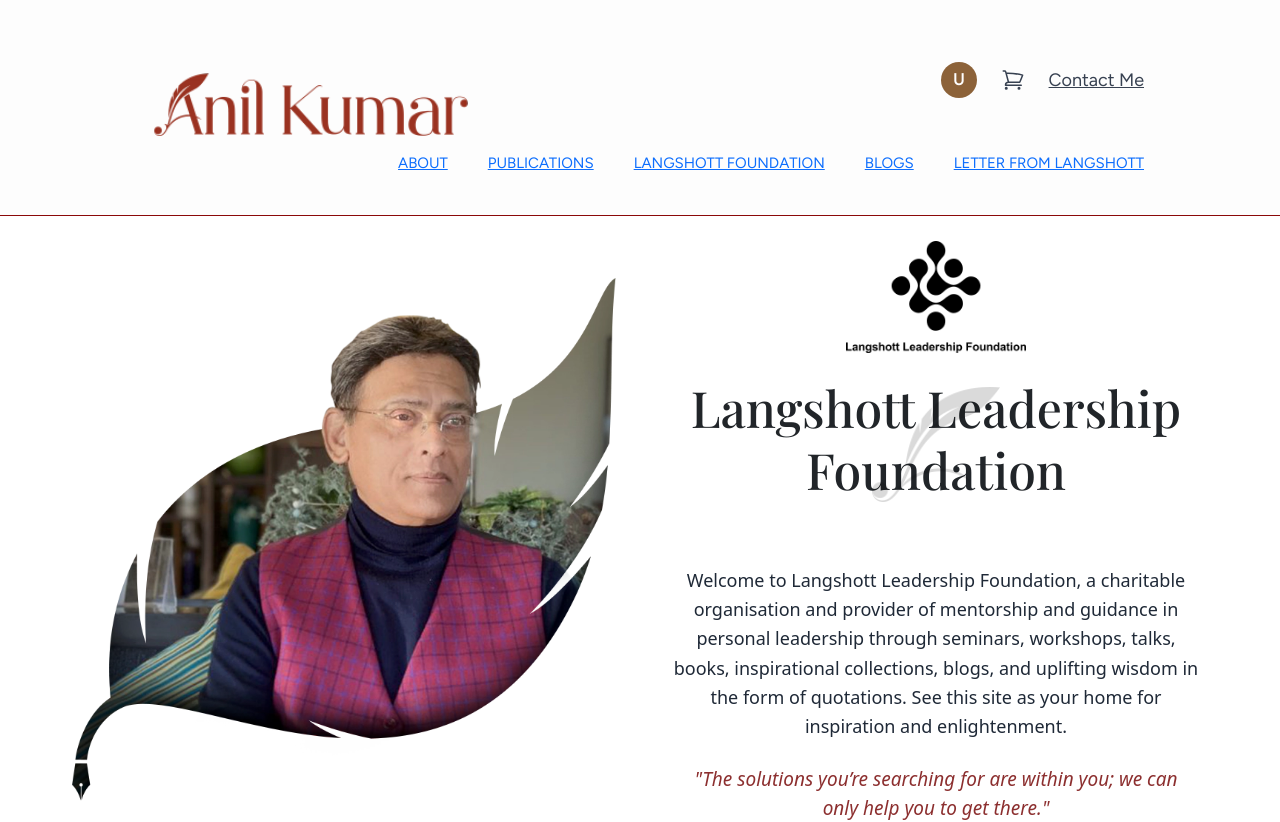
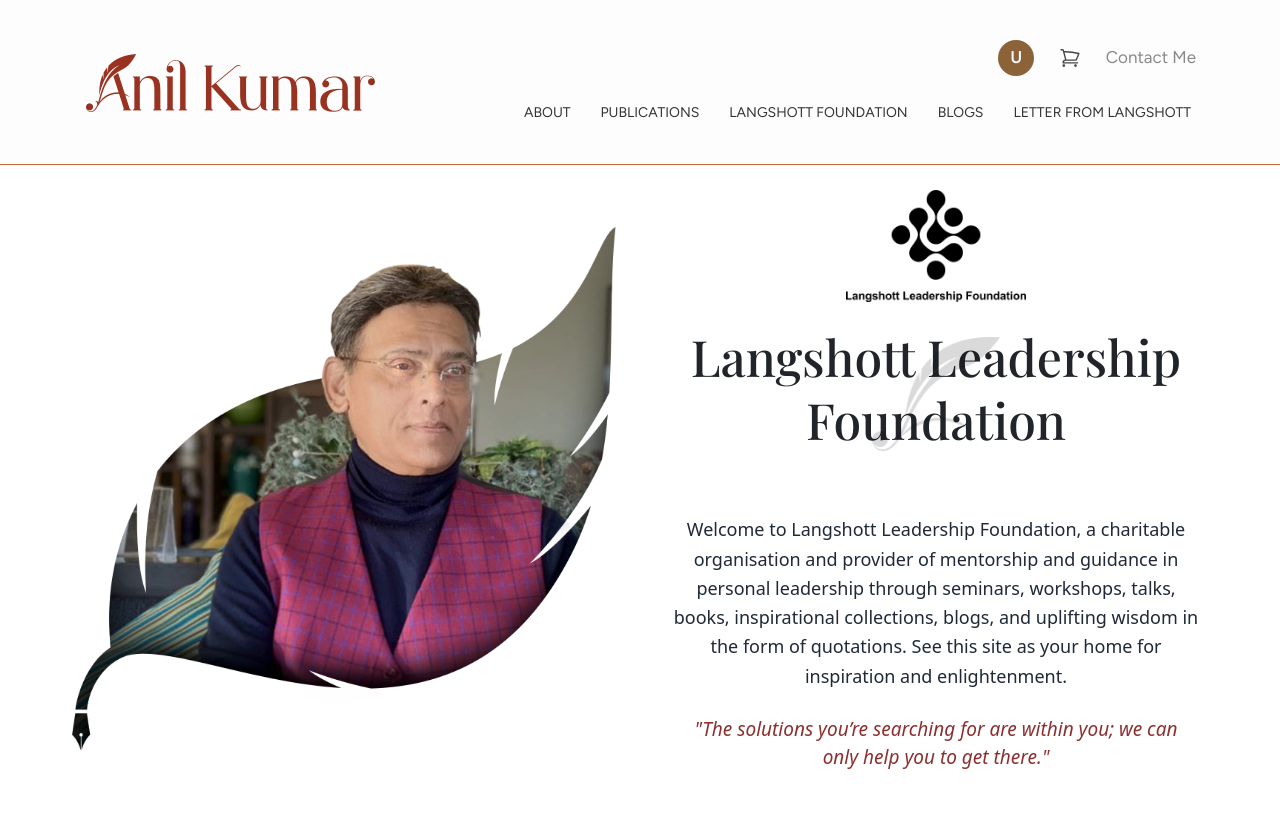
Before and after one commit to vidyatestumesh-sudo/Book_store, a React (Vite) app in the folder frontend/: page / in a window 1280 px wide. Shown: the top 822 px of the page. Built offline with nearby package versions, Linux system fonts and the light colour scheme; no server answers; sample sign-in values are in the browser's storage.

Commit message:
header section

```diff
--- /dev/null
+++ b/frontend/src/components/Navbar.css
@@ -0,0 +1,243 @@
+@font-face {
+  font-family: "Figtree-Light";
+  src: url("../assets/fonts/Figtree-Light.ttf") format("truetype");
+  font-weight: 300;
+  font-style: normal;
+}
+
+@font-face {
+  font-family: "Figtree-Regular";
+  src: url("../assets/fonts/Figtree-Regular.ttf") format("truetype");
+  font-weight: 400;
+  font-style: normal;
+}
+
+/* Navbar container */
+.navbar-header {
+  background: #fdfdfd;
+  border-bottom: 1px solid #c86836;
+  padding: 40px 0px;
+  font-family: "Figtree-Regular";
+}
+
+.navbar-container {
+  width: 90% !important;
+  padding: 0px 20px !important;
+}
+
+/* Logo */
+.navbar-logo img {
+  width: auto;
+}
+
+/* Icons container */
+.navbar-icons {
+  display: flex;
+  justify-content: flex-end;
+  align-items: center;
+  gap: 25px;
+  position: relative;
+}
+
+/* User avatar */
+.user-avatar {
+  width: 36px;
+  height: 36px;
+  border-radius: 50%;
+  background: #8c6239;
+  color: #fff;
+  border: none;
+  font-weight: 600;
+  text-transform: uppercase;
+  display: flex;
+  align-items: center;
+  justify-content: center;
+  cursor: pointer;
+}
+
+/* Dropdown */
+.user-dropdown {
+  position: relative;
+}
+
+.dropdown-menu {
+  position: absolute;
+  right: 0;
+  top: 45px;
+  width: 160px;
+  background: #fff;
+  border: 1px solid #ccc;
+  border-radius: 8px;
+  box-shadow: 0px 4px 8px rgba(0, 0, 0, 0.1);
+  z-index: 1000;
+  padding: 5px 0;
+}
+
+.dropdown-menu a,
+.dropdown-menu button {
+  display: block;
+  width: 100%;
+  padding: 8px 12px;
+  font-size: 14px;
+  color: #444;
+  text-align: left;
+  border: none;
+  background: transparent;
+  cursor: pointer;
+}
+
+.dropdown-menu a:hover,
+.dropdown-menu button:hover {
+  background: #f2f2f2;
+}
+
+/* Icons */
+.icon {
+  font-size: 22px;
+  color: #444;
+  transition: color 0.3s;
+}
+
+.icon:hover {
+  color: #8c6239;
+}
+
+/* Cart */
+.cart-link {
+  position: relative;
+}
+
+.cart-badge {
+  position: absolute;
+  top: -6px;
+  right: -10px;
+  background: #8c2f2f;
+  color: #fff;
+  font-size: 11px;
+  border-radius: 50%;
+  width: 18px;
+  height: 18px;
+  display: flex;
+  justify-content: center;
+  align-items: center;
+}
+
+/* Contact */
+.contact-link {
+  font-size: 17px;
+  color: #898989;
+  transition: color 0.3s;
+  text-decoration: none;
+  font-family: "Figtree-Regular";
+}
+
+.contact-link:hover {
+  color: #8c6239;
+}
+
+/* Menu */
+.navbar-menu {
+  display: flex;
+  justify-content: flex-end;
+  list-style: none;
+  gap: 20px;
+  padding: 0;
+}
+
+.navbar-menu li a {
+  position: relative;
+  text-decoration: none;
+  font-size: 16px;
+  color: #333;
+  padding: 6px 10px;
+  transition: color 0.3s ease;
+}
+
+.navbar-menu li a::after {
+  content: "";
+  position: absolute;
+  left: 50%;
+  bottom: 0;
+  transform: translateX(-50%) scaleX(0);
+  transform-origin: center;
+  width: 100%;
+  height: 2px;
+  background-color: #c86836;
+  transition: transform 0.4s ease;
+}
+
+.navbar-menu li a:hover {
+  color: #c86836;
+}
+
+.navbar-menu li a:hover::after {
+  transform: translateX(-50%) scaleX(1);
+}
+
+/* Hide hamburger on desktop */
+.hamburger-wrapper {
+  display: none;
+  margin-top: 10px;
+}
+
+.hamburger-btn {
+  background: none;
+  border: none;
+  cursor: pointer;
+}
+
+.hamburger-icon {
+  font-size: 28px;
+ color: #973021;
+}
+
+@media (max-width: 1366px) {
+  .navbar-menu li a {
+    font-size: 14px;
+    padding: 2px 5px;
+  }
+}
+
+@media (max-width: 1200px) {
+  .navbar-menu li a {
+    font-size: 12px;
+  }
+  .navbar-menu {
+    gap: 10px;
+  }
+}
+
+@media (max-width: 991px) {
+  .navbar-header {
+    padding: 20px 0px;
+  }
+  .navbar-icons {
+    gap: 15px;
+  }
+  .navbar-menu {
+    display: none;
+    flex-direction: column;
+    gap: 15px;
+    text-align: center;
+    padding: 15px 0;
+  }
+
+  .menu-open .navbar-menu {
+    display: flex;
+  }
+
+  .hamburger-wrapper {
+    display: flex;
+    justify-content: flex-end;
+  }
+}
+
+@media (max-width: 575px) {
+  .navbar-container {
+    width: 100% !important;
+    padding: 0px 20px !important;
+  }
+  .navbar-icons {
+    gap: 8px;
+  }
+}
--- a/frontend/src/components/Navbar.jsx
+++ b/frontend/src/components/Navbar.jsx
@@ -1,14 +1,17 @@
 import { Link } from "react-router-dom";
 import { HiOutlineShoppingCart } from "react-icons/hi2";
 import { HiOutlineUser } from "react-icons/hi";
+import { HiOutlineMenu, HiOutlineX } from "react-icons/hi";
 import { useSelector } from "react-redux";
 import { useAuth } from "../context/AuthContext";
 import { useState } from "react";
+import "./Navbar.css";
 
 const Navbar = () => {
   const cartItems = useSelector((state) => state.cart.cartItems);
   const { currentUser, logout } = useAuth();
   const [isDropdownOpen, setIsDropdownOpen] = useState(false);
+  const [menuOpen, setMenuOpen] = useState(false);
 
   const handleLogOut = () => {
     logout();
@@ -16,127 +19,108 @@
   };
 
   return (
-    <header className="bg-[#fdfdfd] font-figtree border-b border-[rgba(139,9,9,1)]">
-      <nav className="max-w-screen-3xl mx-auto px-4 py-4">
-        {/* Top Row: Logo + Right Icons */}
-        <div className="flex items-center justify-between">
-          <div className="flex items-center justify-between">
-            {/* Left: Logo text */}
-            <Link to="/">
-              {/* Logo */}
-              <div className="mb-0 ml-32 mt-5">
-                <img
-                  src="/ak-logo.webp"
-                  alt="Langshott Leadership Foundation"
-                  className="h-12 md:h-16"
-                />
-              </div>
+    <header className="navbar-header">
+      <nav className="container-fluid navbar-container">
+        <div className="row align-items-center">
+          <div className="col-lg-4 col-md-4 col-sm-4 col-5">
+            <Link to="/" className="navbar-logo">
+              <img src="/ak-logo.webp" alt="Anil Kumar Logo" />
             </Link>
           </div>
 
-          {/* Right: Icons */}
-          <div className="flex items-center space-x-6 mr-28 relative">
-            {/* Login / User */}
+          {/* Right Section */}
+          <div className="col-lg-8 col-md-8 col-sm-8 col-7">
+            <div className="navbar-icons mb-2">
+              {/* User / Login */}
               {currentUser ? (
-              <div className="relative">
+                <div className="user-dropdown">
                   <button
                     onClick={() => setIsDropdownOpen(!isDropdownOpen)}
-                  className="w-9 h-9 flex items-center justify-center bg-[#8c6239] text-white rounded-full font-semibold uppercase"
-                >
-                  {currentUser.name?.charAt(0) || currentUser.email?.charAt(0)}
+                    className="user-avatar">
+                    {currentUser.name?.charAt(0) ||
+                      currentUser.email?.charAt(0)}
                   </button>
-
-                {/* Dropdown menu */}
                   {isDropdownOpen && (
-                  <div className="absolute right-0 mt-2 w-40 bg-white border rounded-lg shadow-md py-2 z-50">
+                    <div className="dropdown-menu">
                       <Link
                         to="/user-dashboard"
-                      className="block px-4 py-2 text-sm text-gray-700 hover:bg-gray-100"
-                      onClick={() => setIsDropdownOpen(false)}
-                    >
+                        onClick={() => setIsDropdownOpen(false)}>
                         Profile
                       </Link>
                       <Link
                         to="/orders"
-                      className="block px-4 py-2 text-sm text-gray-700 hover:bg-gray-100"
-                      onClick={() => setIsDropdownOpen(false)}
-                    >
+                        onClick={() => setIsDropdownOpen(false)}>
                         My Orders
                       </Link>
-                    <Link to="/cart" className="block px-4 py-2 text-sm text-gray-700 hover:bg-gray-100"
+                      <Link to="/cart" onClick={() => setIsDropdownOpen(false)}>
+                        Cart
+                      </Link>
+                      <Link
+                        to="/checkout"
                         onClick={() => setIsDropdownOpen(false)}>
-                      Cart </Link>
-
-                    <Link to="/checkout" className="block px-4 py-2 text-sm text-gray-700 hover:bg-gray-100"
-                      onClick={() => setIsDropdownOpen(false)}>
-                      Checkout </Link>
-                    <button
-                      onClick={handleLogOut}
-                      className="w-full text-left px-4 py-2 text-sm text-gray-700 hover:bg-gray-100">
-                      Logout
-                    </button>
+                        Checkout
+                      </Link>
+                      <button onClick={handleLogOut}>Logout</button>
                     </div>
                   )}
                 </div>
               ) : (
                 <Link to="/login" aria-label="Login">
-                <HiOutlineUser className="text-2xl text-gray-700 hover:text-[#8c6239]" />
+                  <HiOutlineUser className="icon" />
                 </Link>
               )}
 
-            {/* Cart → always visible */}
-            <Link
-              to="/cart"
-              className="relative flex items-center text-gray-700 font-figtree hover:text-[#8c6239]"
-              aria-label="Cart"
-            >
-              <HiOutlineShoppingCart className="text-2xl" />
+              {/* Cart */}
+              <Link to="/cart" className="cart-link" aria-label="Cart">
+                <HiOutlineShoppingCart className="icon" />
                 {cartItems.length > 0 && (
-                <span className="absolute -top-2 -right-2 bg-[#8c2f2f] text-white text-xs rounded-full w-5 h-5 flex items-center justify-center">
-                  {cartItems.length}
-                </span>
+                  <span className="cart-badge">{cartItems.length}</span>
                 )}
               </Link>
 
-            {/* Contact Me */}
-            <Link
-              to="/contact"
-              className="text-lg text-gray-700 font-figtree hover:text-[#8c6239]"
-            >
+              {/* Contact */}
+              <Link to="/contact" className="contact-link">
                 Contact Me
               </Link>
             </div>
+
+            {/* Hamburger toggle (below icons) */}
+            <div className="hamburger-wrapper d-lg-none">
+              <button
+                className="hamburger-btn"
+                onClick={() => setMenuOpen(!menuOpen)}
+                aria-label="Toggle menu">
+                {menuOpen ? (
+                  <HiOutlineX className="hamburger-icon" />
+                ) : (
+                  <HiOutlineMenu className="hamburger-icon" />
+                )}
+              </button>
             </div>
 
-        {/* Second Row: Menu links aligned right */}
-        <div className="mt-3 mr-28 flex justify-end">
-          <ul className="flex space-x-10 text-[15px] font-medium text-gray-800">
+            {/* Menu */}
+            <div className={`row ${menuOpen ? "menu-open" : ""}`}>
+              <div className="col-12">
+                <ul className="navbar-menu mt-3 mb-0">
                   <li>
-              <Link to="/aboutauthorpage" className="hover:text-[#8c6239]">
-                ABOUT
-              </Link>
+                    <Link to="/aboutauthorpage">ABOUT</Link>
                   </li>
                   <li>
-              <Link to="/publications" className="hover:text-[#8c6239]">
-                PUBLICATIONS
-              </Link>
+                    <Link to="/publications">PUBLICATIONS</Link>
                   </li>
                   <li>
-              <Link to="/foundation" className="hover:text-[#8c6239]">
-                LANGSHOTT FOUNDATION
-              </Link>
+                    <Link to="/foundation">LANGSHOTT FOUNDATION</Link>
                   </li>
                   <li>
-              <Link to="/blogs" className="hover:text-[#8c6239]">
-                BLOGS
-              </Link>
+                    <Link to="/blogs">BLOGS</Link>
                   </li>
                   <li>
-              <Link to="/letter" className="hover:text-[#8c6239]">
-                LETTER FROM LANGSHOTT
-              </Link>
+                    <Link to="/letter">LETTER FROM LANGSHOTT</Link>
                   </li>
                 </ul>
+              </div>
+            </div>
+          </div>
         </div>
       </nav>
     </header>
```
Lines whose indentation alone changed are shown as unchanged.
